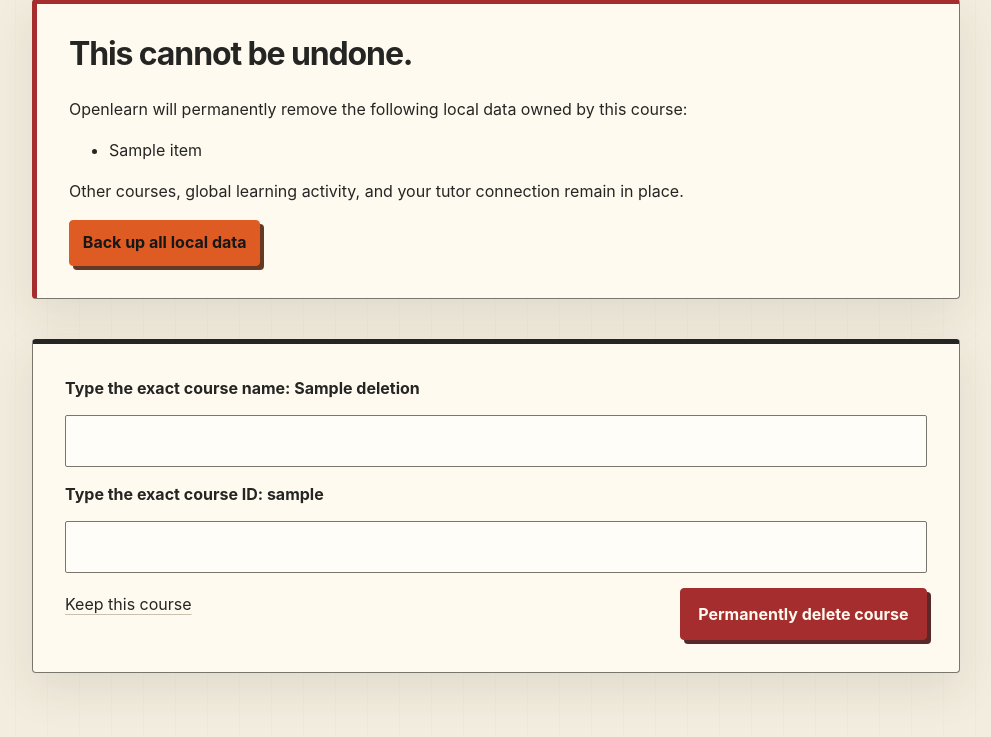
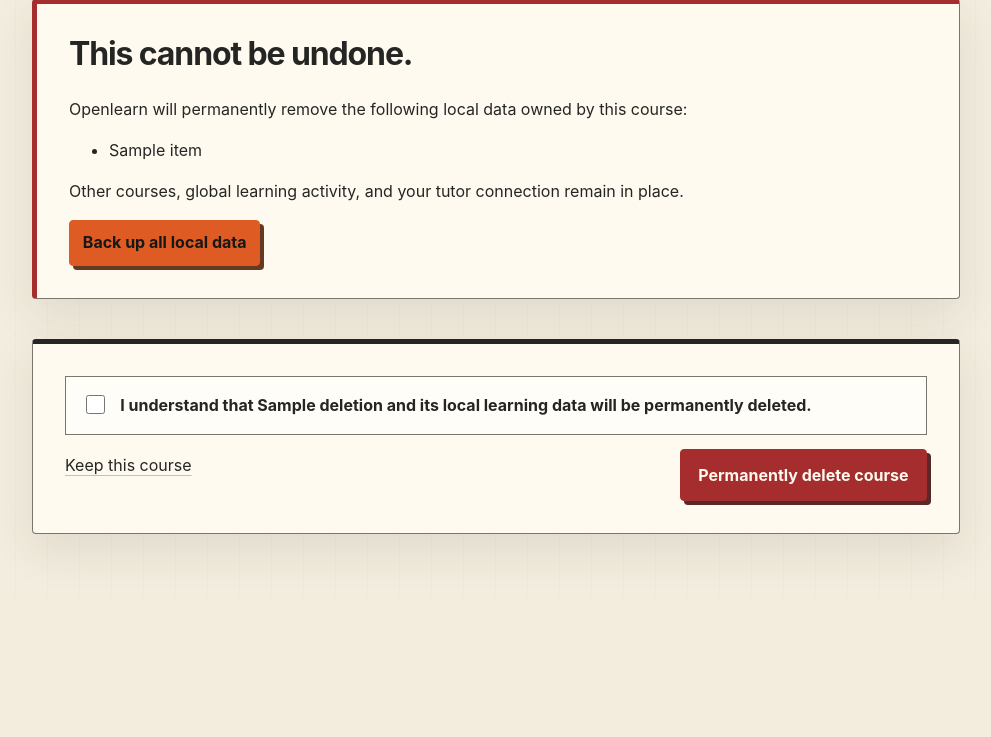
Before and after one commit to rosshd/openlearn, a Python web app: template src/openlearn/web/templates/course_delete.html in a window 1280 px wide. Shown: the part 364-1101 px from the top of the page, without its empty margins (144-1135 px from the left). After the commit the page ends 918 px from the top, so only its background shows below. Run offline with Jinja, Linux system fonts and the light colour scheme; the template is opened without the code that fills it: most values are stand-ins (such as "Sample title", 1, 10 or a date in 2020).

Commit message:
fix(web): simplify course deletion

```diff
--- a/src/openlearn/web/schemas.py
+++ b/src/openlearn/web/schemas.py
@@ -86,6 +86,7 @@ class CourseSettingsConfirmationRequest(CourseSettingsRequest):
 
 
 class CourseDeletionRequest(BaseModel):
+    confirmation: Literal["delete"]
     confirmation_slug: str = Field(min_length=1, max_length=64)
     confirmation_title: str = Field(min_length=1, max_length=200)
     topic_generation: str = Field(min_length=1, max_length=128)
--- a/src/openlearn/web/security.py
+++ b/src/openlearn/web/security.py
@@ -29,7 +29,7 @@ SECURITY_HEADERS = {
         "form-action 'self'"
     ),
     "X-Content-Type-Options": "nosniff",
-    "Referrer-Policy": "no-referrer",
+    "Referrer-Policy": "same-origin",
     "X-Frame-Options": "DENY",
     "Permissions-Policy": "camera=(), microphone=(), geolocation=(), payment=()",
 }
--- a/src/openlearn/web/static/openlearn.css
+++ b/src/openlearn/web/static/openlearn.css
@@ -309,6 +309,8 @@ h2 { font-size: clamp(1.35rem, 3vw, 2rem); line-height: 1.1; letter-spacing: -0.
 .deletion-consequences { border-left: 5px solid var(--error); }
 .destructive { border-color: var(--error); background: var(--error); color: #fffaf0; box-shadow: 4px 4px 0 color-mix(in srgb, var(--error) 40%, var(--graphite)); }
 .deletion-confirmation strong { overflow-wrap: anywhere; }
+.confirmation-check { padding: 1rem; border: 1px solid var(--line-strong); background: var(--surface-raised); display: grid; grid-template-columns: auto minmax(0, 1fr); gap: 0.75rem; align-items: start; cursor: pointer; }
+.confirmation-check input { width: 1.2rem; height: 1.2rem; margin-top: 0.15rem; accent-color: var(--error); }
 
 .starter-grid { width: 100%; min-width: 0; display: grid; grid-auto-flow: column; grid-auto-columns: calc((100% - 1.5rem) / 3); gap: 0.75rem; padding: 1rem 0 0.35rem; overflow-x: auto; overscroll-behavior-inline: contain; scroll-snap-type: inline mandatory; scrollbar-width: thin; }
 .starter-tile { min-height: 7.5rem; padding: 1rem; border: 1px solid var(--line); background: var(--surface-raised); display: flex; flex-direction: column; align-items: flex-start; text-align: left; scroll-snap-align: start; cursor: pointer; }
--- a/src/openlearn/web/templates/course_delete.html
+++ b/src/openlearn/web/templates/course_delete.html
@@ -18,10 +18,12 @@
 
   <form class="work-panel form-stack deletion-confirmation" method="post" action="{{ url_for('delete_course', slug=deletion.slug) }}">
     <input type="hidden" name="topic_generation" value="{{ deletion.topic_generation }}">
-    <label for="confirmation-title">Type the exact course name: <strong>{{ deletion.title }}</strong></label>
-    <input id="confirmation-title" name="confirmation_title" autocomplete="off" required>
-    <label for="confirmation-slug">Type the exact course ID: <strong>{{ deletion.slug }}</strong></label>
-    <input id="confirmation-slug" name="confirmation_slug" autocomplete="off" required>
+    <input type="hidden" name="confirmation_title" value="{{ deletion.title }}">
+    <input type="hidden" name="confirmation_slug" value="{{ deletion.slug }}">
+    <label class="confirmation-check">
+      <input type="checkbox" name="confirmation" value="delete" required>
+      <span>I understand that <strong>{{ deletion.title }}</strong> and its local learning data will be permanently deleted.</span>
+    </label>
     <div class="form-footer">
       <a class="quiet-link" href="{{ url_for('dashboard') }}?course={{ deletion.slug }}">Keep this course</a>
       <button class="primary-action destructive" type="submit">Permanently delete course</button>
```
Also changed, not shown: tests/test_web.py (+19 -1 lines), tests/test_web_security.py (+1 -1 lines).
